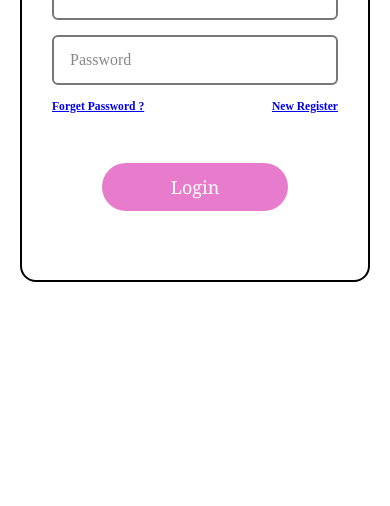
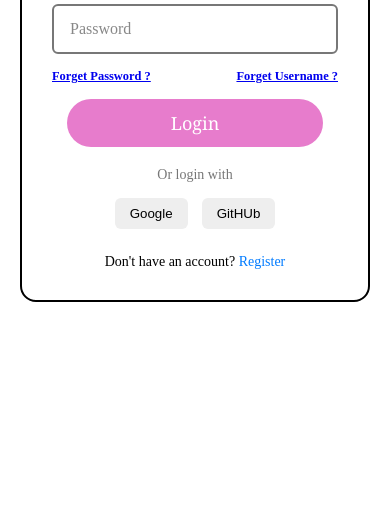
Before and after one commit to thenitin238/Login-Page, a plain HTML site: page index.html in a window 390 px wide. Shown: the part 338-844 px from the top of the page. Drawn offline with Linux system fonts and the light colour scheme.

Commit message:
Add some other login options

```diff
--- a/index.html
+++ b/index.html
@@ -23,10 +23,20 @@
                 </div>
                 <div class="new">
                     <h5><a href="/">Forget Password ?</a></h5>
-                    <h5><a href="/">New Register</a></h5>
+                    <h5><a href="/">Forget Username ?</a></h5>
                 </div>
                 <div class="login">
                    <button class="login-btn" >Login</button>
+                </div>
+                <div class="social-login">
+                    <p>Or login with</p>
+                    <div class="social-buttons">
+                        <button>Google</button>
+                        <button>GitHUb</button>
+                    </div>
+                </div>
+                <div class="register">
+                    <p>Don't have an account? <a href="#">Register</a></p>
                 </div>
             </form>
         </div>
--- a/style.css
+++ b/style.css
@@ -1,3 +1,26 @@
+ @media(max-width:768px) {
+     .form {
+         max-width: 420px;
+         padding: 25px;
+     }
+ }
+
+ @media (max-width: 480px) {
+     main {
+         padding: 15px;
+     }
+
+     .form {
+         padding: 20px;
+         border-radius: 12px;
+     }
+
+     h1 {
+         font-size: 22px;
+     }
+
+ }
+
  * {
      margin: 0;
      padding: 0;
@@ -13,7 +36,6 @@
  }
 
  .form {
-     height: 47vh;
      width: 100%;
      max-width: 380px;
      /* Desktop size*/
@@ -130,11 +152,11 @@
      display: flex;
      justify-content: space-between;
      margin-top: 10px;
-     font-size: 14px;
+     font-size: 15px;
  }
 
  .login {
-     margin: 50px;
+     margin: 15px;
      text-align: center;
  }
 
@@ -160,3 +182,30 @@
      /* grow */
      box-shadow: 0 10px 25px rgba(0, 0, 0, 0.3);
  }
+ .social-login{
+    text-align: center;
+    margin-top: 20px;
+ }
+ .social-login p{
+    font-size: 14px;
+    color: #777;
+    margin-bottom: 10px;
+ }
+ .social-login button{
+    margin: 5px;
+    padding: 8px 15px;
+    border: none;
+    border-radius: 6px;
+    background: #eee;
+    cursor: pointer;
+ }
+ .register{
+    text-align: center;
+    margin-top: 20px;
+    font-size: 14px;
+ }
+ .register a{
+    color: #007bff;
+    text-decoration: none;
+    font-weight: 500;
+ }
```
